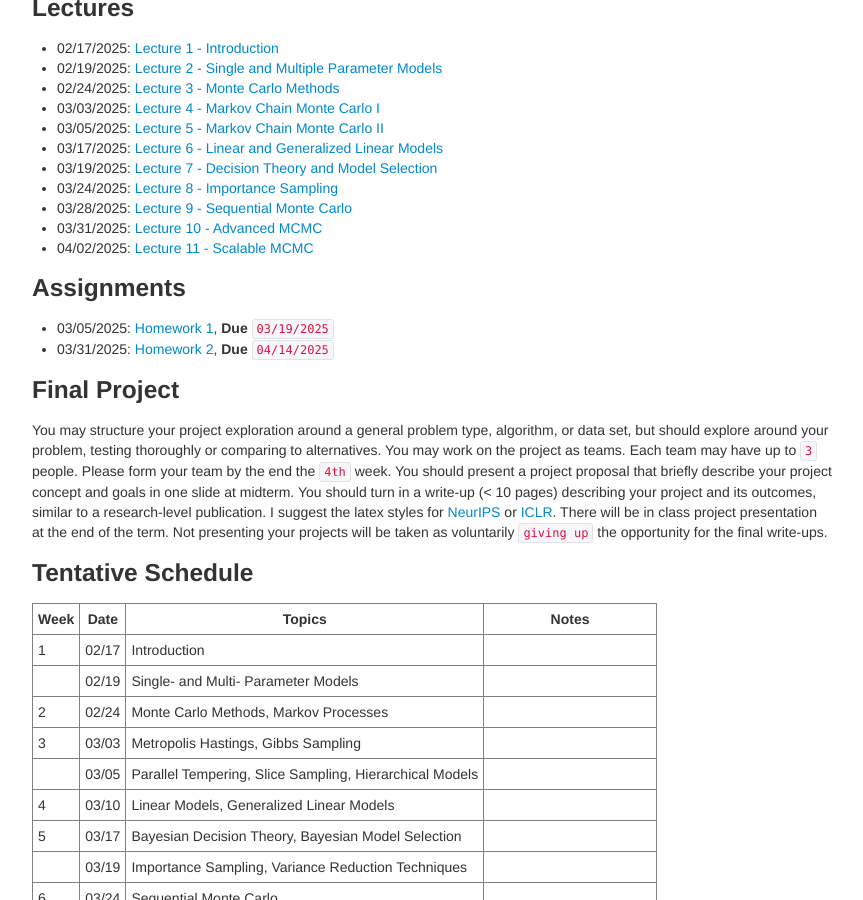
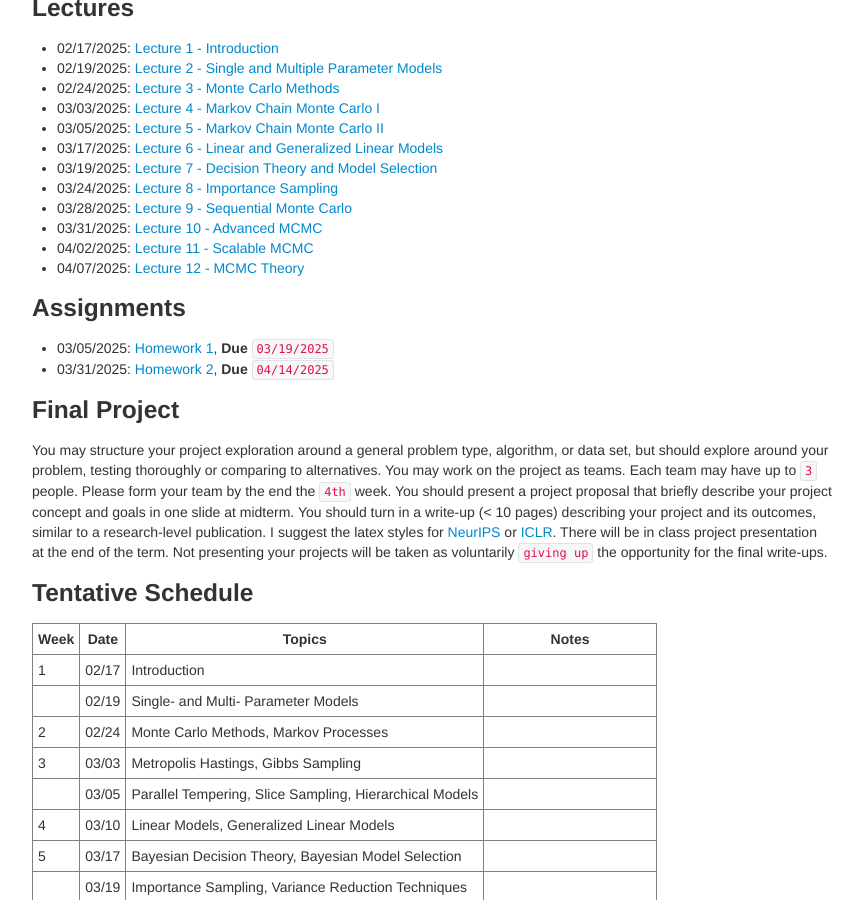
Before and after one commit to zcrabbit/zcrabbit.github.io, a Jekyll site: the page built from courses/btc-s25.md, in a window 1280 px wide and 900 px high, scrolled down 1135 px. Shown: the whole window, without its empty margins (208-1071 px from the left). Built offline with Jekyll 4.4.1, drawn with Linux system fonts in a browser that asks for light colours.

Commit message:
lecture 12 out

```diff
--- a/courses/btc-s25.md
+++ b/courses/btc-s25.md
@@ -51,6 +51,7 @@
 - 03/28/2025: [Lecture 9 - Sequential Monte Carlo]({{sites.baseurl}}/static/slides/btc_spring25/lec09.pdf)
 - 03/31/2025: [Lecture 10 - Advanced MCMC]({{sites.baseurl}}/static/slides/btc_spring25/lec10.pdf)
 - 04/02/2025: [Lecture 11 - Scalable MCMC]({{sites.baseurl}}/static/slides/btc_spring25/lec11.pdf)
+- 04/07/2025: [Lecture 12 - MCMC Theory]({{sites.baseurl}}/static/slides/btc_spring25/lec12.pdf)
 
 
 
```
Also changed, not shown: 1 other file.
